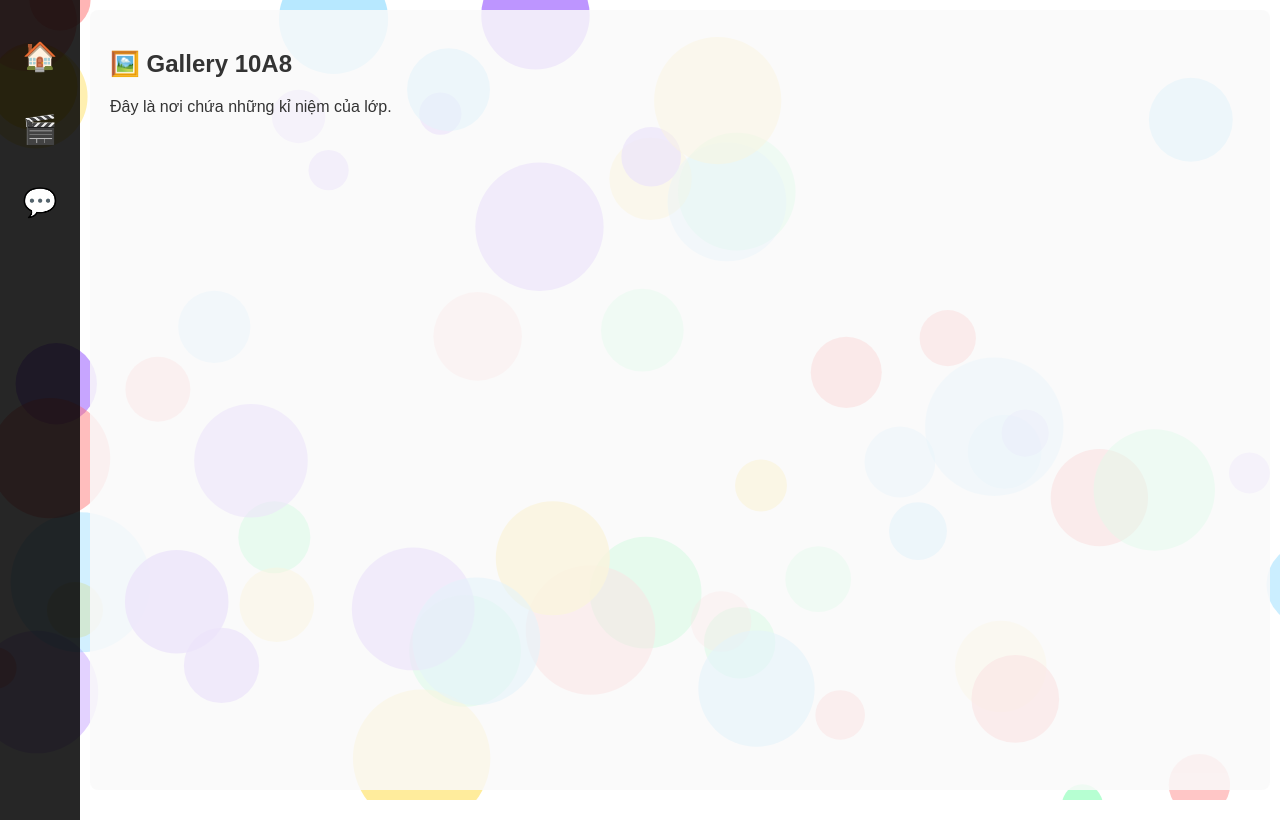
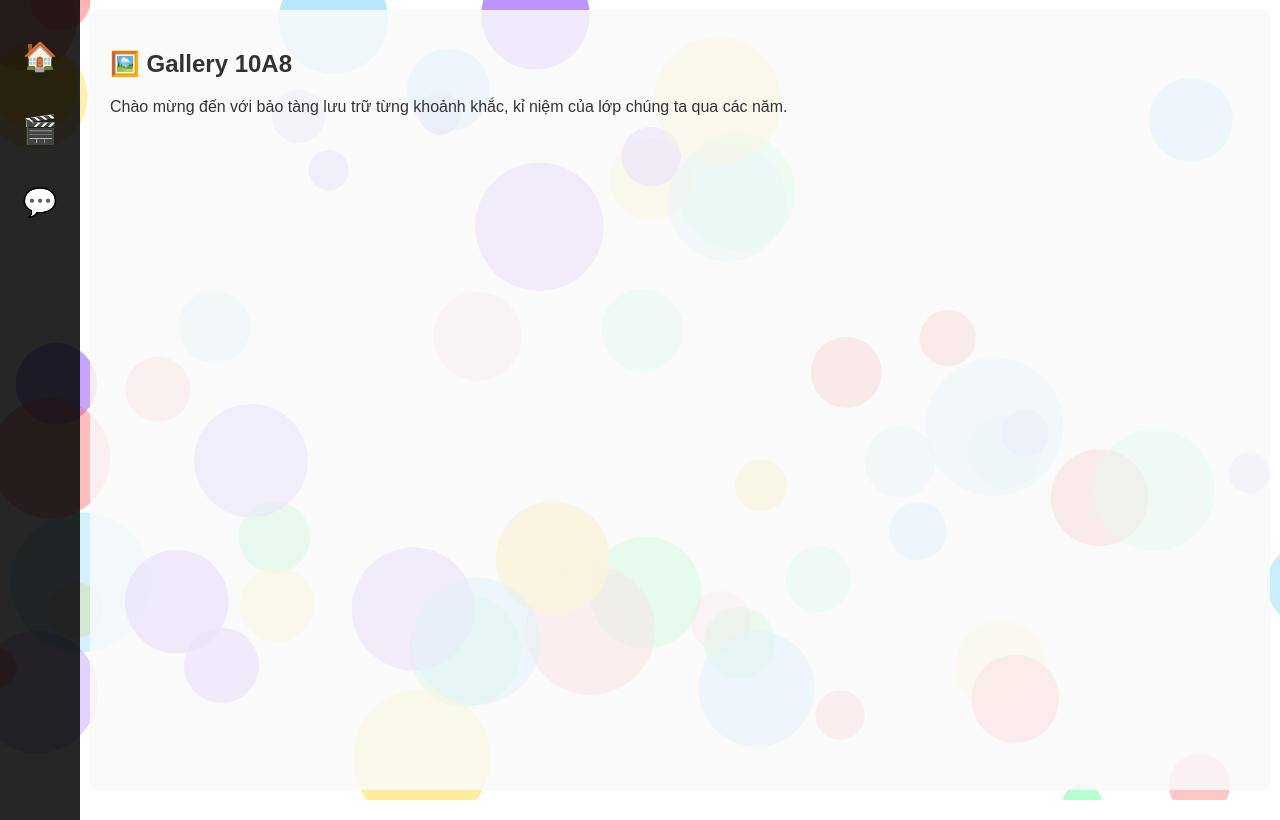
Before and after one commit to nguyenbao2210/10A8-Website, a plain HTML site: page gallery.html in a window 1280 px wide. Drawn offline with Linux system fonts and the light colour scheme.

Commit message:
Update gallery.html

```diff
--- a/gallery.html
+++ b/gallery.html
@@ -74,7 +74,7 @@
   <!-- Nội dung -->
   <div class="content">
     <h2>🖼️ Gallery 10A8</h2>
-    <p>Đây là nơi chứa những kỉ niệm của lớp.</p>
+    <p>Chào mừng đến với bảo tàng lưu trữ từng khoảnh khắc, kỉ niệm của lớp chúng ta qua các năm.</p>
   </div>
 
   <script>
```
